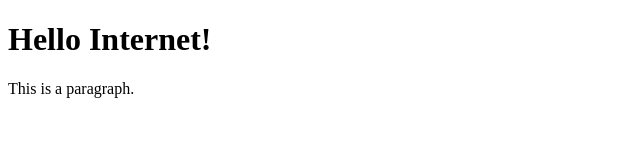
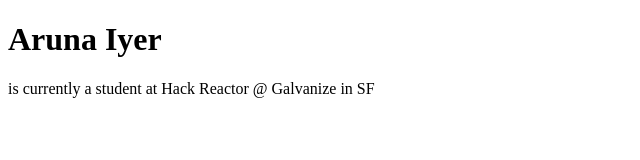
Before and after one commit to arunaskiyer/arunaskiyer-personal-site, a plain HTML site: page index.html in a window 1280 px wide. Shown: the whole page, without its empty margins (0-640 px from the left). Drawn offline with Linux system fonts and the light colour scheme.

Commit message:
testing index.html

```diff
--- a/index.html
+++ b/index.html
@@ -5,8 +5,8 @@
 </head>
 <body>
 
-<h1>Hello Internet!</h1>
-<p>This is a paragraph.</p>
+<h1>Aruna Iyer</h1>
+<p>is currently a student at Hack Reactor @ Galvanize in SF</p>
 <script>alert('Random Javascript!');</script>
 </body>
 </html>
```
